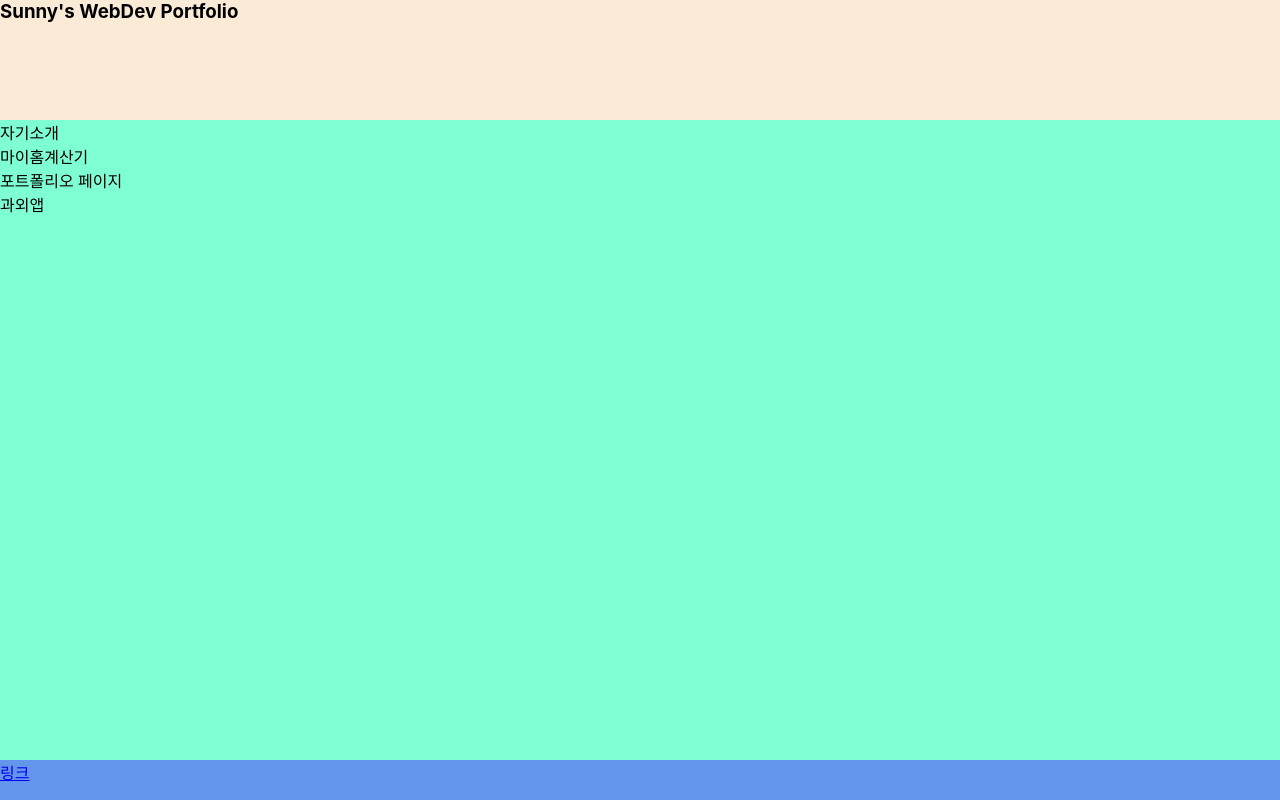
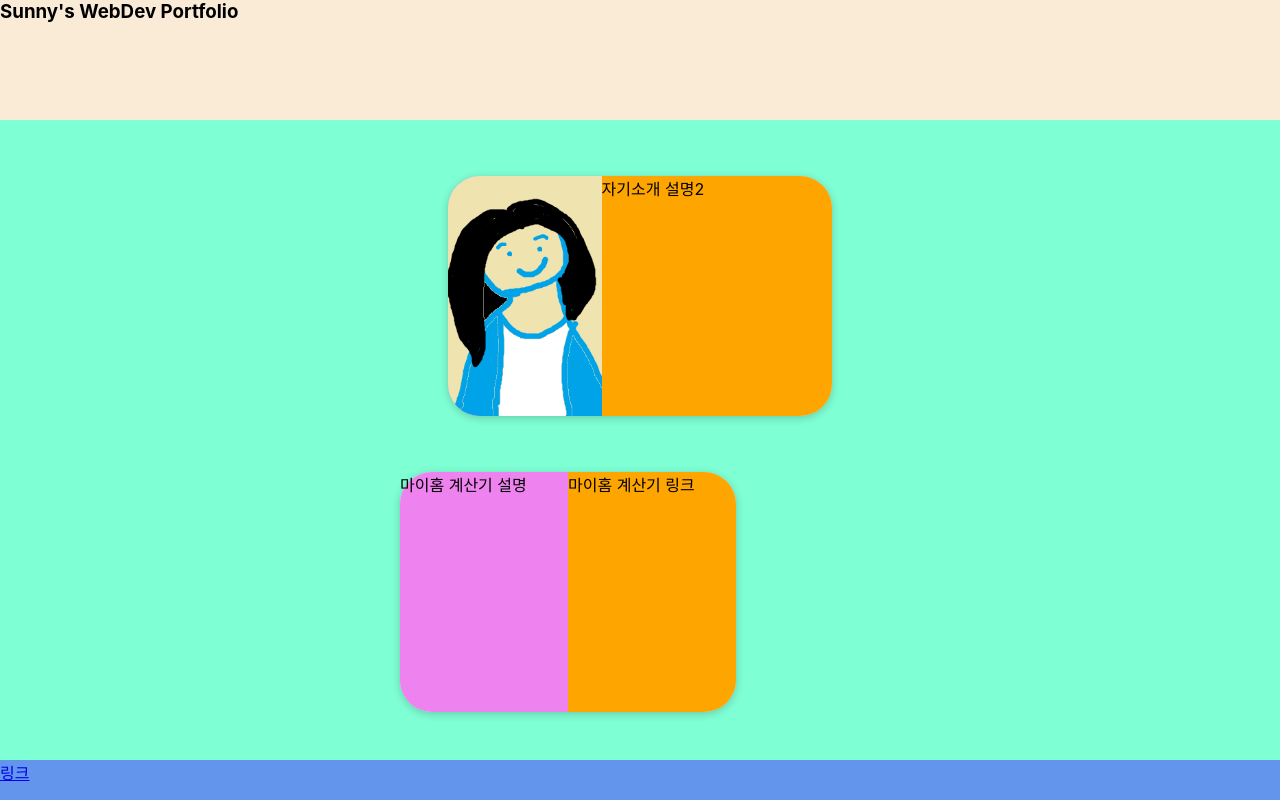
Before and after one commit to DDOONG211107/portfolio-react-website, a React (Create React App) app in the folder portfolio-react/: page / in a window 1280 px wide. Built offline with nearby package versions, Linux system fonts and the light colour scheme.

Commit message:
card 생성 및 이미지 삽입

```diff
--- /dev/null
+++ b/portfolio-react/src/components/UI/Card/Card.module.css
@@ -0,0 +1,7 @@
+.card {
+  background-color: rgb(216, 233, 255);
+  border-radius: 6px;
+  box-shadow: 0 2px 8px rgba(0, 0, 0, 0.2);
+  max-width: 60%;
+  height: 15vh;
+}
--- a/portfolio-react/src/components/main/MyMain.js
+++ b/portfolio-react/src/components/main/MyMain.js
@@ -1,12 +1,27 @@
 import classes from "./MyMain.module.css";
+import faceImg from "../../public/face_img.png";
 
 export default function MyMain() {
   return (
     <main className={classes.main}>
-      <div>자기소개</div>
-      <div>마이홈계산기</div>
-      <div>포트폴리오 페이지</div>
-      <div>과외앱</div>
+      <div className={classes.firstCard}>
+        <div className={classes.cardLeft}>
+          <img src={faceImg} alt="프로필 사진" className={classes.image} />
+        </div>
+        <div className={classes.cardRight}>자기소개 설명2</div>
+      </div>
+      <div className={classes.secondCard}>
+        <div className={classes.cardDes}>마이홈 계산기 설명</div>
+        <div className={classes.cardLink}>마이홈 계산기 링크</div>
+      </div>
+      <div className={classes.thirdCard}>
+        <div className={classes.thirdCardLink}>포트폴리오 링크</div>
+        <div className={classes.thirdCardDes}>포트폴리오 설명</div>
+      </div>
+      <div className={classes.fourthCard}>
+        <div className={classes.cardDes}>과외앱 설명</div>
+        <div className={classes.cardLink}>과외앱 링크</div>
+      </div>
     </main>
   );
 }
--- a/portfolio-react/src/components/main/MyMain.module.css
+++ b/portfolio-react/src/components/main/MyMain.module.css
@@ -1,4 +1,110 @@
 .main {
   background-color: aquamarine;
   height: 80vh;
+  padding: 0 50vh;
+  /* padding-top: 3rem; */
+  padding-bottom: auto;
+  overflow-y: scroll;
 }
+
+.firstCard {
+  margin: 0;
+  background-color: aliceblue;
+  background-color: rgb(216, 233, 255);
+  border-radius: 32px;
+  box-shadow: 0 2px 8px rgba(0, 0, 0, 0.2);
+  max-width: 80%;
+  margin: 7vh auto;
+  height: 30vh;
+  display: flex;
+  flex-direction: row;
+}
+
+.secondCard {
+  margin: 0;
+  background-color: aliceblue;
+  background-color: rgb(216, 233, 255);
+  border-radius: 32px;
+  box-shadow: 0 2px 8px rgba(0, 0, 0, 0.2);
+  max-width: 70%;
+  margin-bottom: 7vh;
+  height: 30vh;
+  display: flex;
+  flex-direction: row;
+}
+
+.thirdCard {
+  margin: 0;
+  background-color: aliceblue;
+  background-color: rgb(216, 233, 255);
+  border-radius: 32px;
+  box-shadow: 0 2px 8px rgba(0, 0, 0, 0.2);
+  max-width: 70%;
+  margin-bottom: 7vh;
+  margin-left: auto;
+  height: 30vh;
+  display: flex;
+  flex-direction: row;
+}
+
+.fourthCard {
+  margin: 0;
+  background-color: aliceblue;
+  background-color: rgb(216, 233, 255);
+  border-radius: 32px;
+  box-shadow: 0 2px 8px rgba(0, 0, 0, 0.2);
+  max-width: 70%;
+  margin-bottom: 7vh;
+  height: 30vh;
+  display: flex;
+  flex-direction: row;
+}
+
+.cardLeft {
+  background-color: violet;
+  border-top-left-radius: 32px;
+  border-bottom-left-radius: 32px;
+  width: 40%;
+}
+
+.cardLeft img {
+  width: 100%;
+  height: 100%;
+  object-fit: cover;
+  border-top-left-radius: 32px;
+  border-bottom-left-radius: 32px;
+}
+.cardRight {
+  background-color: orange;
+  border-top-right-radius: 32px;
+  border-bottom-right-radius: 32px;
+  width: 60%;
+}
+
+.cardDes {
+  background-color: violet;
+  border-top-left-radius: 32px;
+  border-bottom-left-radius: 32px;
+  width: 50%;
+}
+
+.cardLink {
+  background-color: orange;
+  border-top-right-radius: 32px;
+  border-bottom-right-radius: 32px;
+  width: 50%;
+}
+
+.thirdCardLink {
+  background-color: orange;
+  border-top-left-radius: 32px;
+  border-bottom-left-radius: 32px;
+  width: 50%;
+}
+
+.thirdCardDes {
+  background-color: violet;
+  border-top-right-radius: 32px;
+  border-bottom-right-radius: 32px;
+  width: 50%;
+}
```
Also changed, not shown: portfolio-react/src/components/UI/Card/Card.js (added, +7 -0 lines), portfolio-react/src/public/face_img.png (added).
